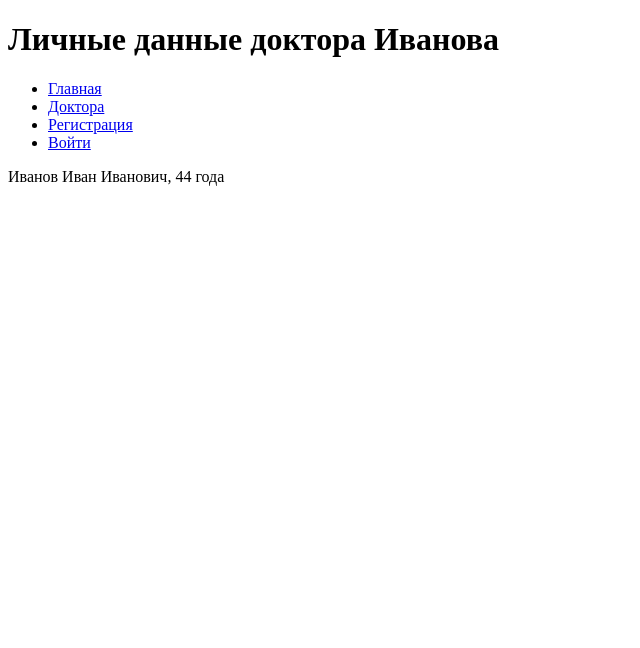
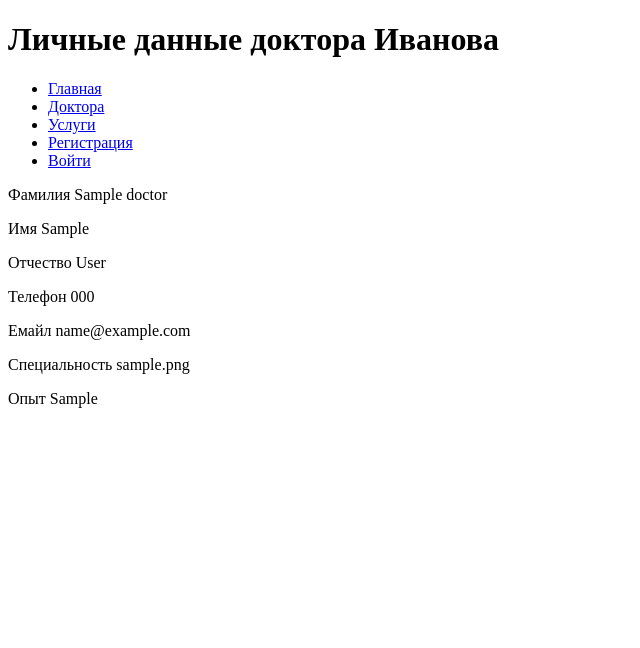
Before and after one commit to Alexp163/DoctorFlaskSite, a Flask app: page /doctors/1 in a window 1280 px wide. Shown: the top 648 px of the page, without its empty margins (0-640 px from the left). Run offline with Flask 3, Linux system fonts and the light colour scheme; tables that the repository leaves empty hold one stand-in row (values such as "Sample post").

Commit message:
Подключение БД . подключение one_doctor

```diff
--- a/help.txt
+++ b/help.txt
@@ -14,3 +14,6 @@
 (app.config["SQLALCHEMY_DATABASE_URL"] = "sqlite:///slite.db"
 db = SQLAlchemy(app))
 13. Создаем таблицу с параметрами доктора(комментарий в начале файла models.py)
+14. Создание моделей:
+    - добавляем класс в models.py (класс наследуем от db.Model)
+    -
--- a/src/view.py
+++ b/src/view.py
@@ -1,6 +1,6 @@
 from app import app
 from flask import render_template
-from db_run import Doctor
+from models import Service, Doctor
 
 
 
@@ -25,6 +25,13 @@ def registration():
     return render_template('registration.html')
 
 
-@app.route('/doctors/1')
-def one_doctor():
-    return render_template('one_doctor.html')
+@app.route('/doctors/<int:doctor_id>')
+def one_doctor(doctor_id):
+    doctor = Doctor.query.get(doctor_id)
+    return render_template('one_doctor.html', doctor=doctor)
+
+
+@app.route('/service/')
+def service():
+    service = Service.query.all()
+    return render_template('analyzes.html', service=service)
--- a/templates/include/main_menu.html
+++ b/templates/include/main_menu.html
@@ -7,6 +7,9 @@
         <a href='{{ url_for("doctors") }}'>Доктора</a>
     </li>
     <li>
+        <a href='{{ url_for("service") }}'>Услуги</a>
+    </li>
+    <li>
         <a href='{{ url_for("registration") }}'>Регистрация</a>
     </li>
     <li>
--- a/templates/include/menu_doctor.html
+++ b/templates/include/menu_doctor.html
@@ -2,12 +2,9 @@
 {% for d in doctors %}
 
 <p>
-    <a href="#">Врач {{ d.first_name }} {{ d.second_name }}</a> <div> {{ d.email }}
-    {{ d.telephone  }} {{ d.profile }}</div>
+    <a href="{{ url_for('one_doctor', doctor_id=d.id)}}">Врач {{ d.first_name }}
+        {{ d.second_name }}</a> <div> {{ d.email }}
+        {{ d.telephone  }} {{ d.profile }}</div>
 </p>
 
 {% endfor %}
-
-<!--    doctor1 = Doctor(age=45, second_name="Popov", first_name="Alexandr", -->
-<!--                    last_name="Vladimir", telephone="777777777", email="qwwqq@mail.ru", -->
-<!--                    profile="urolog", experience="20 years") -->
--- a/templates/one_doctor.html
+++ b/templates/one_doctor.html
@@ -6,7 +6,14 @@
 
 {% block content %}
 {{ super() }}
-<p>Иванов Иван Иванович, 44 года</p>
+<p><p>Фамилия {{ doctor.second_name }}</p>
+<p>Имя {{ doctor.first_name }}</p> <p>Отчество {{ doctor.last_name }}</p>
+<p> Телефон {{ doctor.telephone  }}</p> <p>Емайл {{ doctor.email }} </p>
+<p>Специальность {{doctor.profile }}</p><p> Опыт {{ doctor.experience }}</p>
+
+
+</p>
 {% include "include/menu_doctor.html" %}
 
+
 {% endblock %}
```
Also changed, not shown: src/db_run.py (+13 -7 lines), src/models.py (+12 -0 lines).
